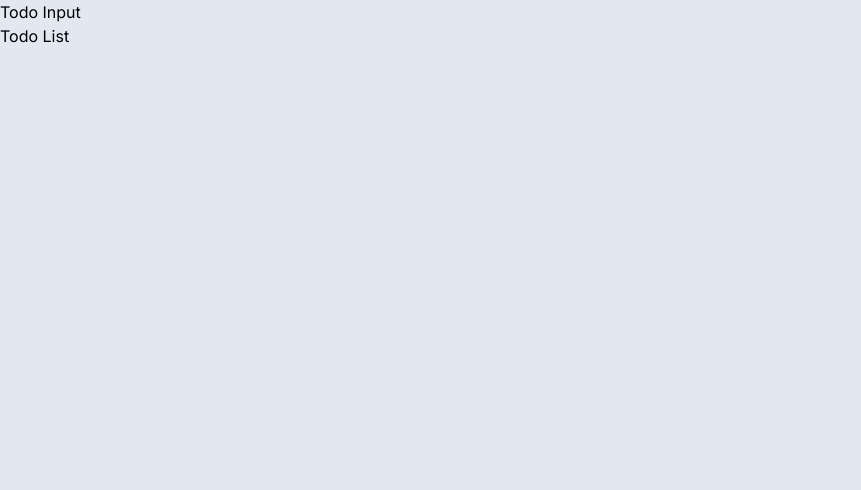
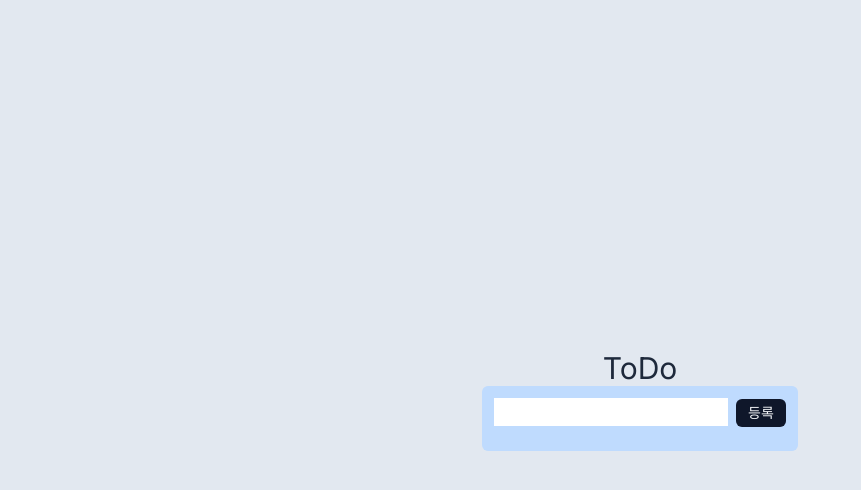
Before and after one commit to iinsu/rm_src_next13, a Next.js app: page /todo in a window 1280 px wide. Shown: the top 490 px of the page, without its empty margins (0-861 px from the left). Built offline with nearby package versions, Linux system fonts and the light colour scheme.

Commit message:
기본적인 Todo List 구현

```diff
--- a/src/app/todo/components/todoInput.tsx
+++ b/src/app/todo/components/todoInput.tsx
@@ -1,7 +1,50 @@
+"use client";
+
+import { useForm, FieldValues, SubmitHandler } from "react-hook-form";
+import * as z from "zod";
+import { zodResolver } from "@hookform/resolvers/zod";
+
+import { Button } from "@/components/ui/button";
+import { useTodoListStore } from "../store";
+
+const formSchema = z.object({
+  text: z.string().trim().min(1, { message: "입력해주세요" }),
+});
+
 const TodoInput = () => {
+  const {
+    register,
+    handleSubmit,
+    reset,
+    formState: { errors },
+  } = useForm<z.infer<typeof formSchema> & FieldValues>({
+    resolver: zodResolver(formSchema),
+    defaultValues: {
+      text: "",
+    },
+  });
+
+  const { addTodo } = useTodoListStore();
+
+  const handleAddTodo: SubmitHandler<FieldValues> = (data) => {
+    const todo = {
+      id: self.crypto.randomUUID(),
+      text: data.text,
+    };
+
+    addTodo(todo);
+    reset();
+  };
+
   return (
     <>
-      <div>Todo Input</div>
+      <form onSubmit={handleSubmit(handleAddTodo)}>
+        <input {...register("text")} className="h-7" />
+        <Button type="submit" size="sm" className="ml-2 h-7">
+          등록
+        </Button>
+      </form>
+      <div>{errors?.text?.message}</div>
     </>
   );
 };
--- a/src/app/todo/components/todoList.tsx
+++ b/src/app/todo/components/todoList.tsx
@@ -1,7 +1,32 @@
+"use client";
+
+import { Button } from "@/components/ui/button";
+import { useTodoListStore } from "../store";
+import { TodoProps } from "../store";
+
 const TodoList = () => {
+  const { todoList, deleteTodo } = useTodoListStore();
+
+  const handleDeleteClick = (todo: TodoProps) => {
+    deleteTodo(todo);
+  };
+
   return (
     <>
-      <div>Todo List</div>
+      <ul className="mt-3">
+        {todoList.map((todo) => (
+          <li key={todo.id} className=" flex items-center justify-between">
+            <span>{todo.text}</span>
+            <Button
+              onClick={() => handleDeleteClick(todo)}
+              variant="destructive"
+              className="h-0 w-0 hover:bg-red-700 "
+            >
+              X
+            </Button>
+          </li>
+        ))}
+      </ul>
     </>
   );
 };
--- a/src/app/todo/layout.tsx
+++ b/src/app/todo/layout.tsx
@@ -1,7 +1,15 @@
 import React from "react";
 
 const LayoutPage = ({ children }: { children: React.ReactNode }) => {
-  return <div className="bg-slate-200 h-full">{children}</div>;
+  return (
+    <div
+      className="bg-slate-200 h-full flex flex-col justify-center
+    items-center"
+    >
+      <h3 className="text-3xl text-slate-800">ToDo</h3>
+      {children}
+    </div>
+  );
 };
 
 export default LayoutPage;
--- a/src/app/todo/page.tsx
+++ b/src/app/todo/page.tsx
@@ -4,8 +4,10 @@ import TodoList from "./components/todoList";
 const TodoPage = () => {
   return (
     <>
-      <TodoInput />
-      <TodoList />
+      <div className="bg-blue-200 p-3 rounded-md">
+        <TodoInput />
+        <TodoList />
+      </div>
     </>
   );
 };
--- a/src/app/todo/store.ts
+++ b/src/app/todo/store.ts
@@ -1,7 +1,7 @@
 import { create } from "zustand";
 
-interface TodoProps {
-  id: number;
+export interface TodoProps {
+  id: string;
   text: string;
 }
 
```
Also changed, not shown: src/components/ui/button.tsx (+11 -11 lines).
